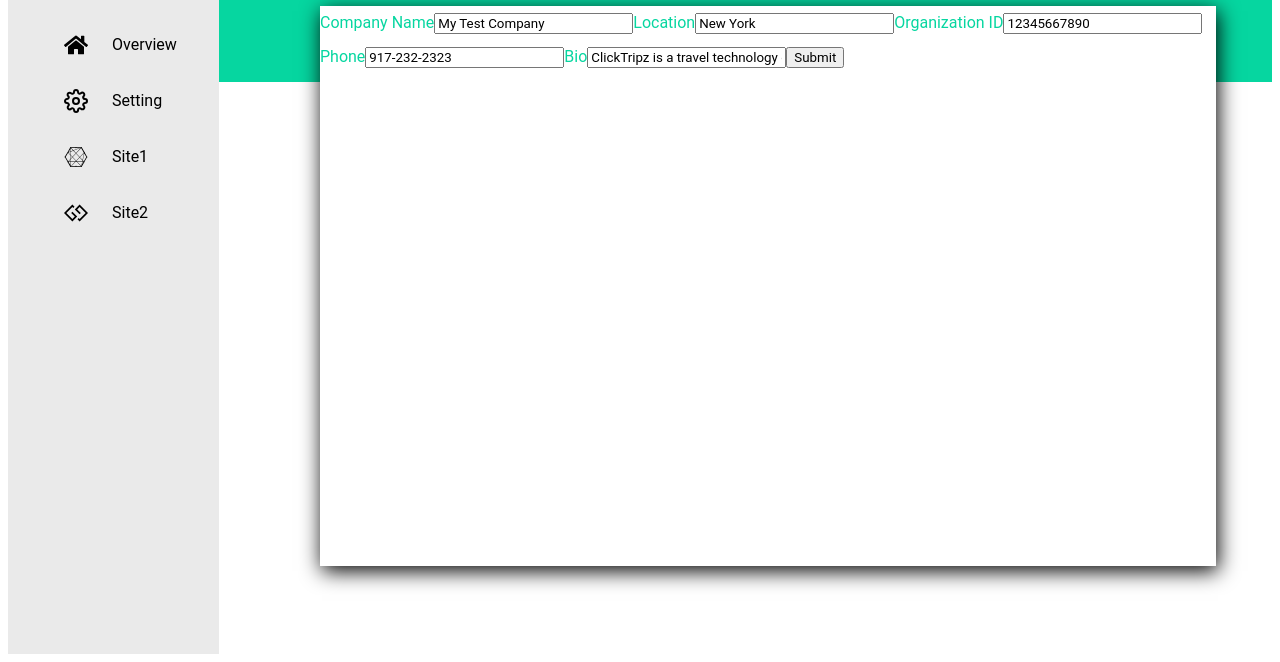
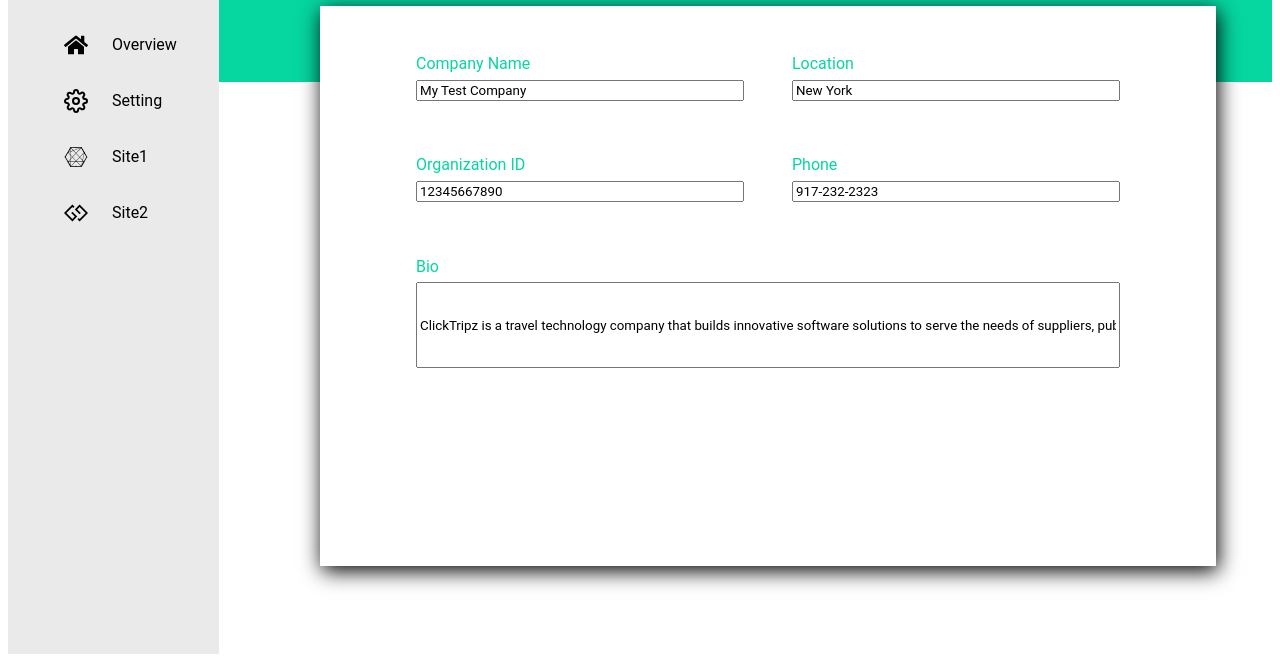
Before and after one commit to YizhuoZhang3/ClickTripz_FrontEnd, a React app: page / in a window 1280 px wide. Shown: the part 154-816 px from the top of the page. Built offline with nearby package versions, Linux system fonts and the light colour scheme.

Commit message:
form works!

```diff
--- a/public/style.css
+++ b/public/style.css
@@ -69,22 +69,30 @@ h3{
   right: 5%;
   z-index: 1;
   background-color: white;
-
 }
 
-.comp-form{
-
+.content form{
+  margin: 3em 6em;
+  display: grid;
+  grid-template-columns: 1fr 1fr;
+  gap: 3em;
 }
 
 .content label{
   color:#06D6A0;
-
+  display: flex;
+  flex-direction: column;
+  flex-wrap: wrap;
 }
 
 .content input{
   margin: 0.5em 0;
 }
 
-.comp-info{
-  margin: 1m auto ;
+#bio{
+  grid-column: 1/3;
 }
+
+#bio-input{
+  height: 10vh;
+}
--- a/src/components/Home.js
+++ b/src/components/Home.js
@@ -17,12 +17,23 @@ export default function Home(){
     }))
    }, []);
 
-
   console.log(allData);
 
   const handleSubmit = (event) => {
     event.preventDefault();
   }
+
+  const handleChange = (event) => {
+    const { name, value } = event.target;
+    setData((prevState) => {
+      return {
+        ...prevState,
+        [name]: value,
+      };
+    });
+  }
+
+  const {name, location, organizationId, phoneNumber, bio} = allData;
 
   return (
     <div className="home-container">
@@ -42,23 +53,22 @@ export default function Home(){
         </div>
 
       <div className="content">
-        <form className="comp-form" onChange={handleSubmit} >
+        <form className="comp-form" onSubmit={handleSubmit} >
           <label htmlFor="name">Company Name
-          <input type="text" id="name" value={allData.name || ''} onChange={e=>setData(e.target.value)}/></label>
+          <input type="text" name="name" value={name} onChange={handleChange} required/></label>
 
           <label htmlFor="location">Location
-          <input type="text" id="location" value={allData.location || ''} onChange={e=>setData(e.target.value)}/></label>
+          <input type="text" name="location" value={location} onChange={handleChange} /></label>
 
           <label htmlFor="org-id">Organization ID
-          <input type="text" id="org-id" value={allData.organizationId || ''} onChange={e=>setData(e.target.value)}/></label>
+          <input type="text" name="organizationId" value={organizationId} onChange={handleChange} required/></label>
 
           <label htmlFor="phone">Phone
-          <input type="tel" id="phone" value={allData.phoneNumber || ''} onChange={e=>setData(e.target.value)}/></label>
+          <input type="tel" name="phoneNumber" value={phoneNumber} onChange={handleChange}/></label>
 
-          <label htmlFor="bio">Bio
-          <input type="text" id="bio" value={allData.bio || ''} onChange={e=>setData(e.target.value)}/></label>
+          <label id="bio" htmlFor="bio">Bio
+          <input id="bio-input" type="text" name="bio" value={bio} onChange={handleChange}/></label>
 
-          <input type="submit" value="Submit" />
         </form>
       </div>
       </div>
```
Also changed, not shown: src/components/CompanyForm.js (deleted).
